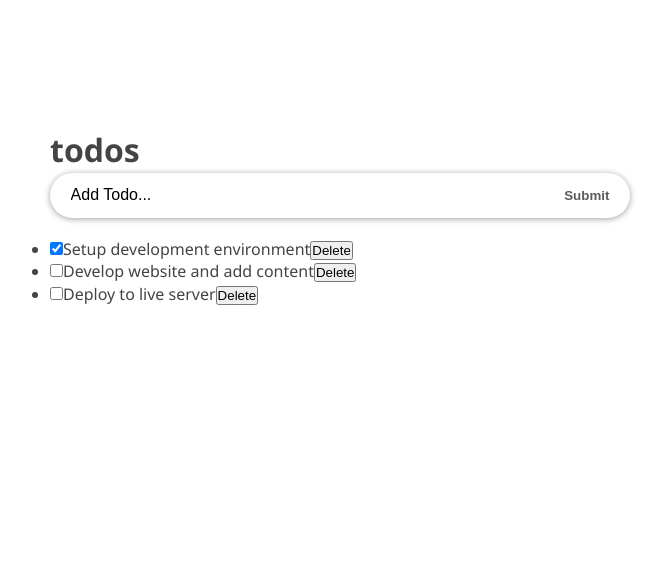
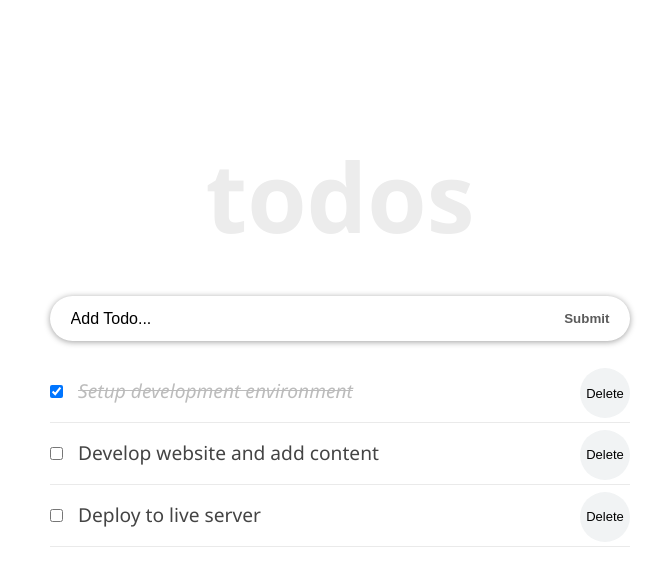
Before and after one commit to peterdgreat/react-todo-app, a React (Create React App) app: page / in a window 1280 px wide. Shown: the top 586 px of the page, without its empty margins (300-964 px from the left). Built offline with nearby package versions, Linux system fonts and the light colour scheme.

Commit message:
All todo styled

```diff
--- a/src/components/Header.js
+++ b/src/components/Header.js
@@ -1,9 +1,28 @@
 import React from 'react';
 
 export default function Header() {
+  const headerStyle = {
+    padding: '20px 0',
+    lineHeight: '1.5em',
+  };
   return (
+    <header style={headerStyle}>
 
-    <h1> todos</h1>
+      <h1 style={{
+        fontSize: '6rem',
+        fontWeight: '600',
+        marginBottom: '2rem',
+        lineHeight: '1em',
+        color: '#ececec',
+        textTransform: 'lowercase',
+        textAlign: 'center',
+      }}
+      >
+        {' '}
+        todos
+
+      </h1>
+    </header>
 
   );
 }
--- /dev/null
+++ b/src/components/TodoItem.module.css
@@ -0,0 +1,23 @@
+.item {
+    font-size: 1.2rem;
+    list-style-type: none;
+    padding: 17px 0px;
+    border-bottom: 1px solid #eaeaea;
+  }
+
+  .checkbox {
+    margin-right: 15px;
+  }
+
+  .item button {
+    font-size: 13px;
+    background: #f1f3f4;
+    border: none;
+    cursor: pointer;
+    float: right;
+    outline: none;
+    border-radius: 100px;
+    height: 50px;
+    width: 50px;
+    margin: -10px 0 0 10px;
+  }
--- a/src/components/TodosList.js
+++ b/src/components/TodosList.js
@@ -1,5 +1,6 @@
 /* eslint-disable react/button-has-type */
 import React from 'react';
+import styles from './TodoItem.module.css';
 
 export default function TodosList(props) {
   // eslint-disable-next-line react/prop-types
@@ -7,6 +8,12 @@
     // eslint-disable-next-line react/prop-types
     title, completed, id, handlechange, deletelist,
   } = props;
+  const completedStyle = {
+    fontStyle: 'italic',
+    color: '#595959',
+    opacity: 0.4,
+    textDecoration: 'line-through',
+  };
 
   const handleChange = () => {
     handlechange(id);
@@ -18,9 +25,11 @@
 
   return (
 
-    <li>
-      <input type="checkbox" checked={completed} onChange={handleChange} />
-      {title}
+    <li className={styles.item}>
+      <input type="checkbox" checked={completed} onChange={handleChange} className={styles.checkbox} />
+      <span style={completed ? completedStyle : null}>
+        {title}
+      </span>
 
       <button onClick={deleteList}>Delete</button>
 
```
